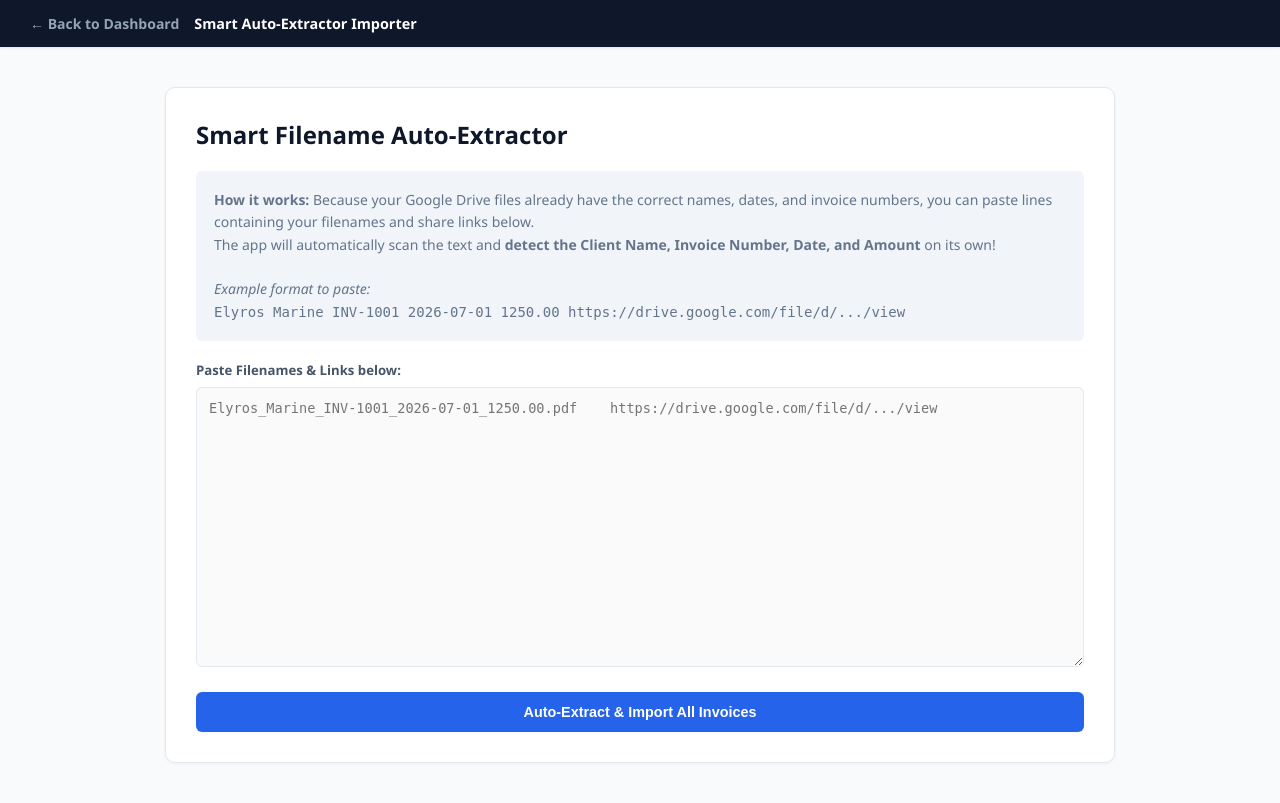
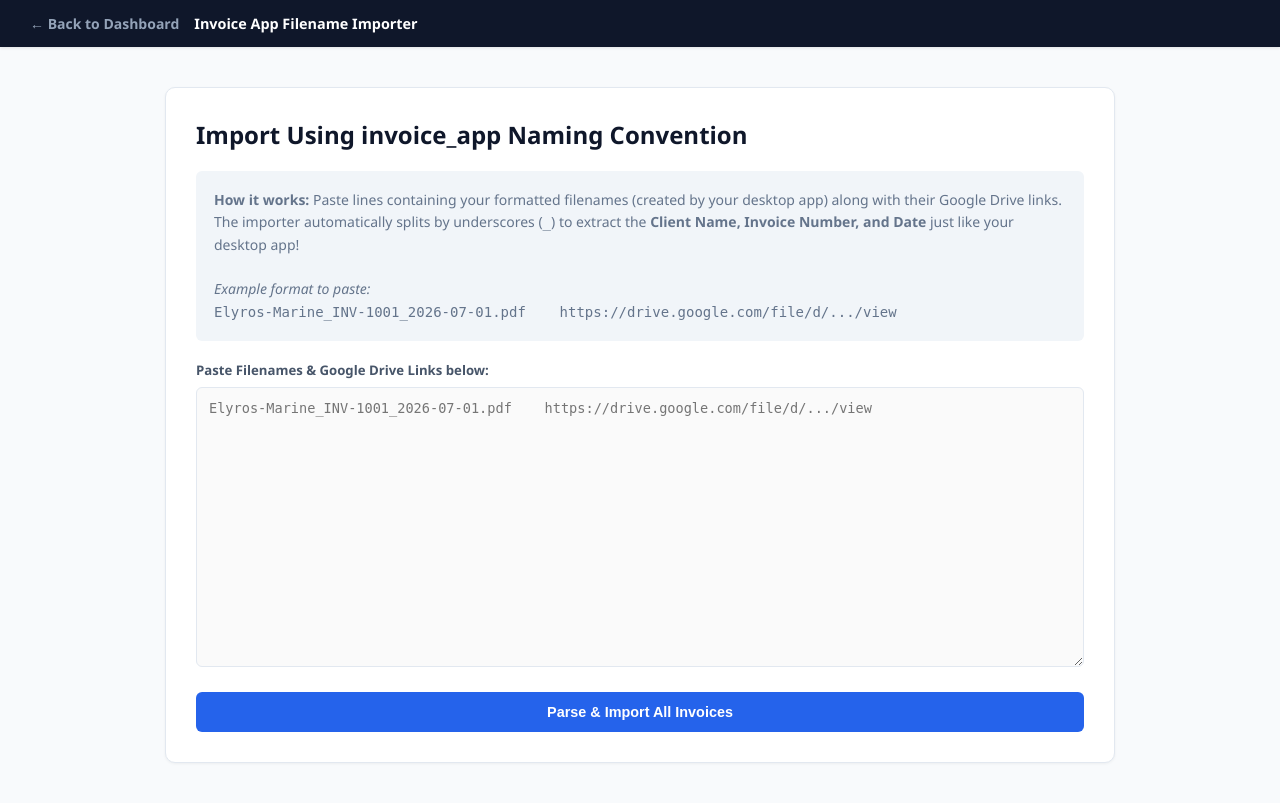
Before and after one commit to marinespecials/marine-parts-tracker, a Django app: page /finance/bulk-import/ in a window 1280 px wide. Run offline with Django 5.2, Linux system fonts and the light colour scheme.

Commit message:
Updated bulk importer to parse invoice_app underscore naming convention

```diff
--- a/finance/templates/finance/bulk_import.html
+++ b/finance/templates/finance/bulk_import.html
@@ -2,7 +2,7 @@
 <html lang="en">
 <head>
     <meta charset="UTF-8">
-    <title>Smart Auto-Extractor Importer</title>
+    <title>Invoice App Filename Importer</title>
     <style>
         :root { --primary: #0F172A; --surface: #FFFFFF; --background: #F8FAFC; --accent: #2563EB; --success: #059669; --text: #334155; --border: #E2E8F0; }
         body { font-family: 'Segoe UI', system-ui, sans-serif; background-color: var(--background); margin: 0; color: var(--text); }
@@ -22,33 +22,33 @@
     <div class="navbar">
         <div style="display: flex; gap: 15px; align-items: center;">
             <a href="{% url 'finance:dashboard' %}" style="color: #94A3B8; text-decoration: none; font-weight: 600; font-size: 0.875rem;">&larr; Back to Dashboard</a>
-            <span style="color: white; font-weight: 600; font-size: 0.9rem;">Smart Auto-Extractor Importer</span>
+            <span style="color: white; font-weight: 600; font-size: 0.9rem;">Invoice App Filename Importer</span>
         </div>
     </div>
 
     <div class="container">
         <div class="card">
-            <h2>Smart Filename Auto-Extractor</h2>
+            <h2>Import Using invoice_app Naming Convention</h2>
 
             {% if message %}
                 <div class="alert">{{ message }}</div>
             {% endif %}
 
             <div class="instructions">
-                <strong>How it works:</strong> Because your Google Drive files already have the correct names, dates, and invoice numbers, you can paste lines containing your filenames and share links below.
-                <br>The app will automatically scan the text and <strong>detect the Client Name, Invoice Number, Date, and Amount</strong> on its own!
+                <strong>How it works:</strong> Paste lines containing your formatted filenames (created by your desktop app) along with their Google Drive links.
+                <br>The importer automatically splits by underscores (<code>_</code>) to extract the <strong>Client Name, Invoice Number, and Date</strong> just like your desktop app!
                 <br><br>
                 <em>Example format to paste:</em><br>
-                <code>Elyros Marine INV-1001 2026-07-01 1250.00 https://drive.google.com/file/d/.../view</code>
+                <code>Elyros-Marine_INV-1001_2026-07-01.pdf &nbsp;&nbsp; https://drive.google.com/file/d/.../view</code>
             </div>
 
             <form method="POST">
                 {% csrf_token %}
 
-                <label style="font-size: 0.825rem; font-weight: 600; color: #475569; display: block;">Paste Filenames & Links below:</label>
-                <textarea name="raw_data" placeholder="Elyros_Marine_INV-1001_2026-07-01_1250.00.pdf    https://drive.google.com/file/d/.../view" required></textarea>
+                <label style="font-size: 0.825rem; font-weight: 600; color: #475569; display: block;">Paste Filenames & Google Drive Links below:</label>
+                <textarea name="raw_data" placeholder="Elyros-Marine_INV-1001_2026-07-01.pdf    https://drive.google.com/file/d/.../view" required></textarea>
 
-                <button type="submit" class="btn">Auto-Extract & Import All Invoices</button>
+                <button type="submit" class="btn">Parse & Import All Invoices</button>
             </form>
         </div>
     </div>
--- a/finance/views.py
+++ b/finance/views.py
@@ -96,55 +96,45 @@ def bulk_import_links(request):
             url_match = re.search(r'https?://[^\s]+', line)
             drive_url = url_match.group(0) if url_match else ''
 
-            # Remove URL from the line to analyze the filename/metadata text
+            # 2. Remaining text contains the filename formatted by your desktop app: Supplier_Invoice_Date.pdf
             text_content = line.replace(drive_url, '').strip()
 
-            # 2. Extract Invoice Number
-            inv_match = re.search(r'(INV[-_\s]?\d+|\b[A-Z0-9]{4,10}\b)', text_content, re.IGNORECASE)
-            inv_num = inv_match.group(0).replace(' ', '-').upper() if inv_match else f"INV-{random.randint(1000, 9999)}"
+            # Remove file extension (.pdf) and split by underscores (_)
+            base_name = re.sub(r'\.[^.]+$', '', text_content)
+            parts = [p.strip() for p in base_name.split('_') if p.strip()]
 
-            # 3. Extract Date
-            date_match = re.search(r'\b(20\d{2}[-/]\d{2}[-/]\d{2}|\d{2}[-/]\d{2}[-/]20\d{2})\b', text_content)
+            supplier = "General Marine Client"
+            inv_num = f"INV-{random.randint(1000, 9999)}"
             issue_date = timezone.now().date()
-            if date_match:
-                date_str = date_match.group(0).replace('/', '-')
+
+            # Map parts matching invoice_app convention: [Supplier]_[Invoice]_[Date]
+            if len(parts) >= 3:
+                supplier = parts[0].replace('-', ' ').title()
+                inv_num = parts[1]
+                date_str = parts[2].replace('/', '-')
                 try:
-                    if date_str.startswith('20'):
+                    if '20' in date_str:
                         issue_date = datetime.strptime(date_str, '%Y-%m-%d').date()
                     else:
                         issue_date = datetime.strptime(date_str, '%d-%m-%Y').date()
                 except ValueError:
                     pass
+            elif len(parts) == 2:
+                supplier = parts[0].replace('-', ' ').title()
+                inv_num = parts[1]
+            elif len(parts) == 1 and parts[0]:
+                inv_num = parts[0]
 
-            # 4. Extract Amount
+            # Optional: Extract any numeric amount if present in the text line
             amount_match = re.search(r'\b\d+[\.,]\d{2}\b', text_content)
             total_amount = 0.00
             if amount_match:
                 try:
-                    clean_amt = amount_match.group(0).replace(',', '.')
-                    total_amount = float(clean_amt)
+                    total_amount = float(amount_match.group(0).replace(',', '.'))
                 except ValueError:
                     pass
 
-            # 5. Extract Client Name
-            cleaned_name = text_content
-            if inv_match:
-                cleaned_name = cleaned_name.replace(inv_match.group(0), '')
-            if date_match:
-                cleaned_name = cleaned_name.replace(date_match.group(0), '')
-            if amount_match:
-                cleaned_name = cleaned_name.replace(amount_match.group(0), '')
-
-            cleaned_name = re.sub(r'[\._-]+', ' ', cleaned_name)
-            cleaned_name = re.sub(r'\b(pdf|jpg|png|invoice|inv)\b', '', cleaned_name, flags=re.IGNORECASE)
-            client_name = cleaned_name.strip()
-
-            if not client_name or len(client_name) < 2:
-                client_name = "General Marine Client"
-            else:
-                client_name = client_name.title()
-
-            customer, _ = Customer.objects.get_or_create(name=client_name)
+            customer, _ = Customer.objects.get_or_create(name=supplier)
 
             invoice, created = Invoice.objects.get_or_create(
                 invoice_number=inv_num,
@@ -166,7 +156,7 @@ def bulk_import_links(request):
 
             imported_count += 1
 
-        message = f"Successfully auto-extracted and imported {imported_count} invoices with smart file text parsing!"
+        message = f"Successfully parsed and imported {imported_count} invoices using your invoice_app format!"
 
     context = {
         'customers': customers,
```
